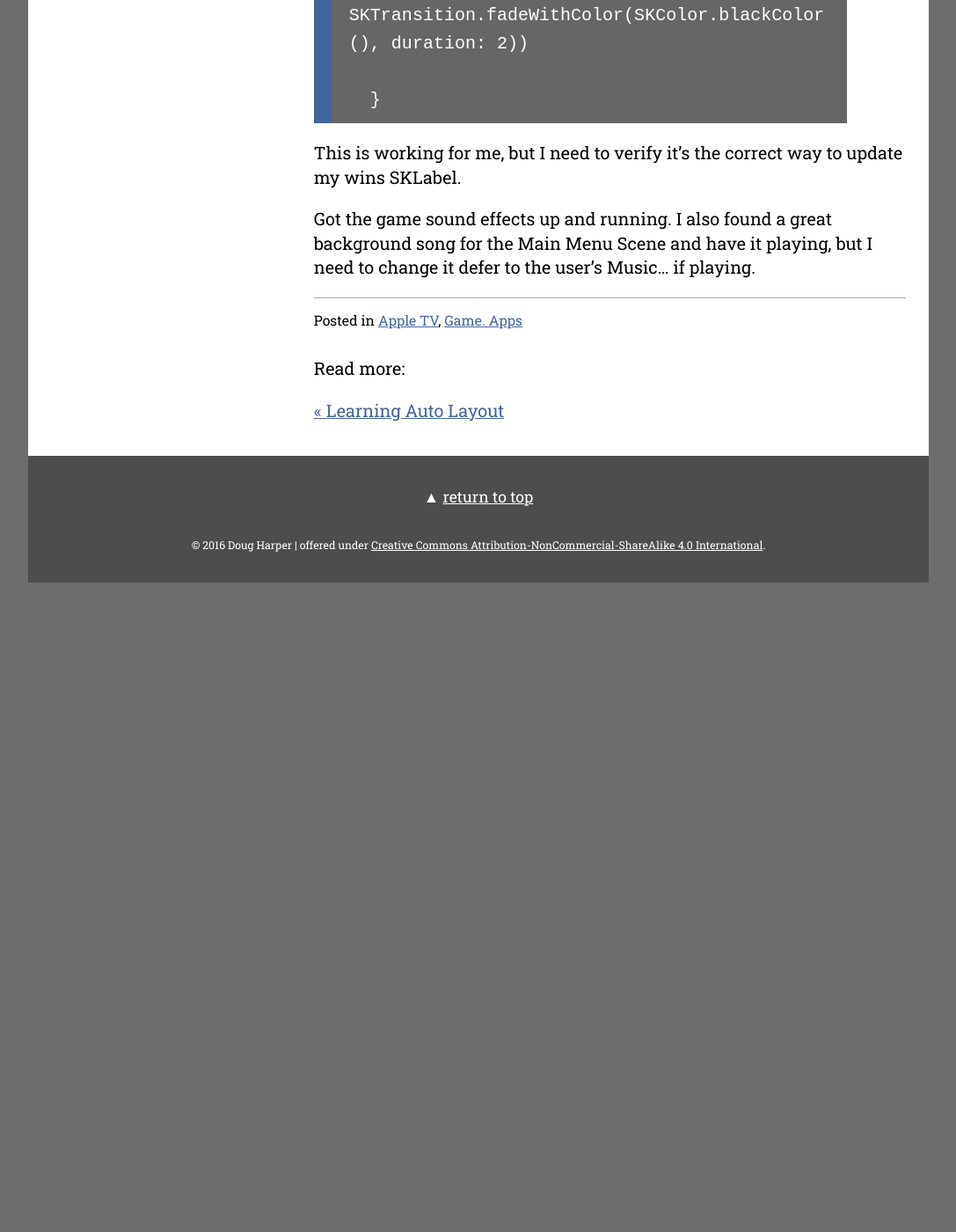
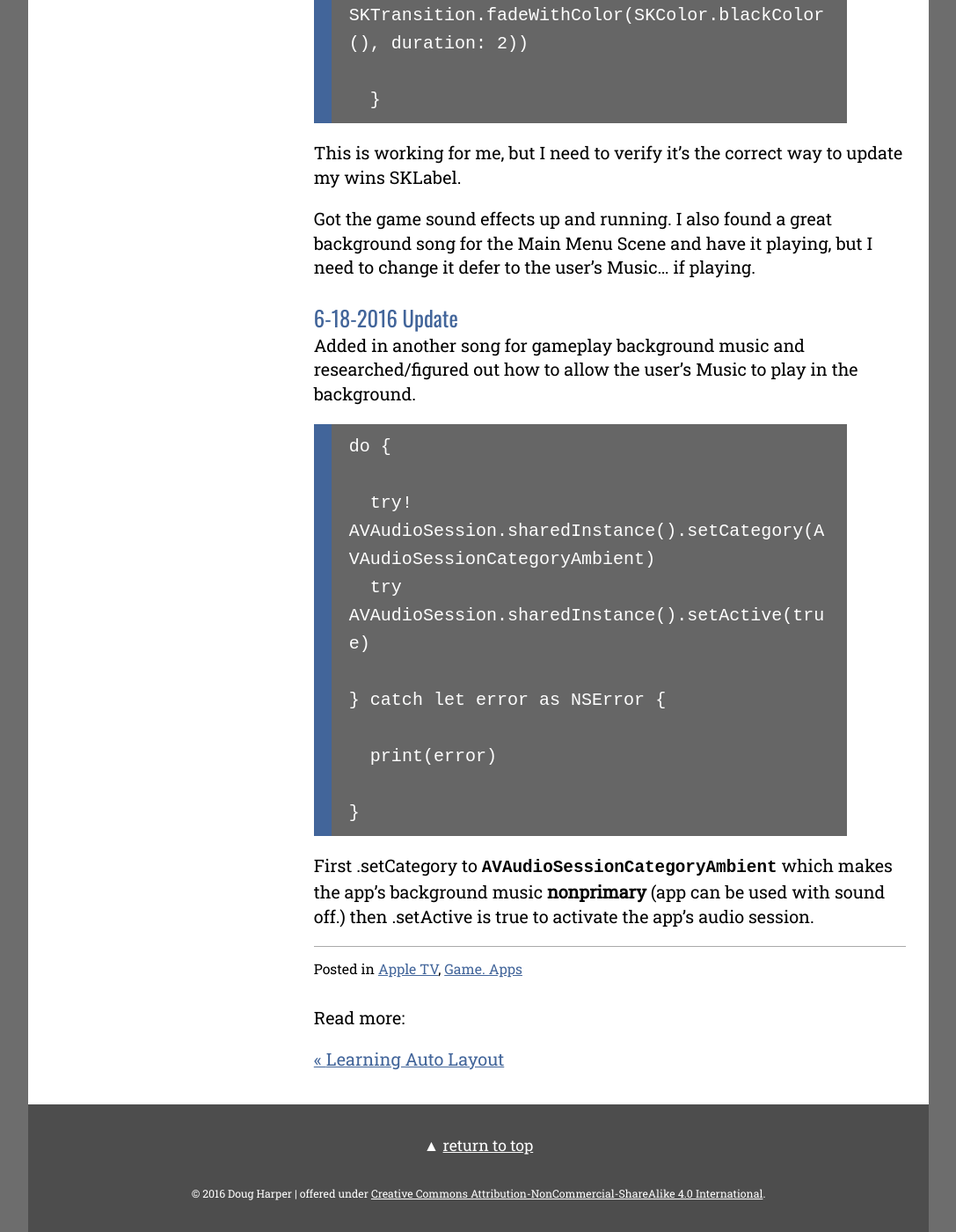
Before and after one commit to endodoug/endodoug.github.io, a Jekyll site: the page built from _posts/2016-06-10-Apple-TV-Game.md, in a window 1280 px wide and 1400 px high, scrolled down 1747 px. Shown: the whole window at 88% size, without its empty margins (96-1183 px from the left). Built offline with Jekyll 4.4.1, drawn with Linux system fonts in a browser that asks for light colours; comment, search, counter and statistics services are not loaded; before the commit the page ends 2409 px from its top, so only the background shows below that.

Commit message:
Sound is DONE!
updated after completing the sounds item from Todo list

```diff
--- a/_posts/2016-06-10-Apple-TV-Game.md
+++ b/_posts/2016-06-10-Apple-TV-Game.md
@@ -45,3 +45,20 @@ Add the wins counter was much easier than I was trying to make it out.  I guess
 This is working for me, but I need to verify it's the correct way to update my wins SKLabel.
 
 Got the game sound effects up and running.  I also found a great background song for the Main Menu Scene and have it playing, but I need to change it defer to the user's Music... if playing.
+
+### 6-18-2016 Update
+
+Added in another song for gameplay background music and researched/figured out how to allow the user's Music to play in the background.
+
+    do {
+
+      try! AVAudioSession.sharedInstance().setCategory(AVAudioSessionCategoryAmbient)
+      try AVAudioSession.sharedInstance().setActive(true)
+
+    } catch let error as NSError {
+
+      print(error)
+
+    }
+
+First .setCategory to `AVAudioSessionCategoryAmbient` which makes the app's background music **nonprimary** (app can be used with sound off.)  then .setActive is true to activate the app's audio session.
```
